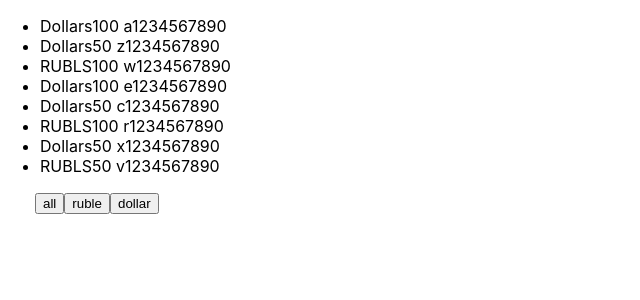
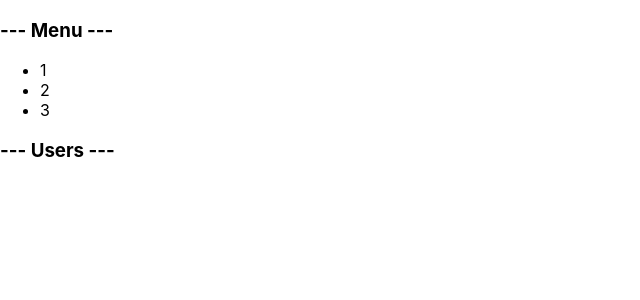
Before and after one commit to Dadeev/kabzda-simple, a React (Create React App) app: page / in a window 1280 px wide. Shown: the top 300 px of the page, without its empty margins (0-640 px from the left). Built offline with nearby package versions, Linux system fonts and the light colour scheme.

Commit message:
refactor: correct some plases of the project

```diff
--- a/src/App.tsx
+++ b/src/App.tsx
@@ -1,55 +1,35 @@
-import React, {useState} from 'react';
+import React from 'react';
 import './App.css';
-
-
-type FilterType = 'all' | 'RUBLS' | 'Dollars';
+import Accordion from "./components/Accordion/Accordion";
+import {Rating} from "./components/Rating/Rating";
 
 function App() {
-    const [money, setMoney] = useState([
-        {banknots: 'Dollars', value: 100, number: ' a1234567890'},
-        {banknots: 'Dollars', value: 50, number: ' z1234567890'},
-        {banknots: 'RUBLS', value: 100, number: ' w1234567890'},
-        {banknots: 'Dollars', value: 100, number: ' e1234567890'},
-        {banknots: 'Dollars', value: 50, number: ' c1234567890'},
-        {banknots: 'RUBLS', value: 100, number: ' r1234567890'},
-        {banknots: 'Dollars', value: 50, number: ' x1234567890'},
-        {banknots: 'RUBLS', value: 50, number: ' v1234567890'},
-    ])
+    console.log('App rendering')
+    return (
+        <div className="App">
+            {/*<PageTitle title={'This is APP component'}/>*/}
+            {/*<PageTitle title={'My friends'}/>*/}
+            {/*Article1*/}
+            {/*<Rating value={3}/>*/}
+            <Accordion titleValue={'Menu'} collapsed={false}/>
+            <Accordion titleValue={'Users'} collapsed={true}/>
+            {/*<Rating value={0}/>*/}
+            {/*<Rating value={1}/>*/}
+            {/*<Rating value={2}/>*/}
+            {/*<Rating value={3}/>*/}
+            {/*<Rating value={4}/>*/}
+            {/*<Rating value={5}/>*/}
+        </div>
+    );
+}
 
-const [filter, setFilter] = useState<FilterType>('all')
+type PageTitlePropsType = {
+    title: string;
+}
 
-    let currentMoney = money;
-    if (filter === 'RUBLS') {
-        currentMoney = money.filter((filteredMoney) => filteredMoney.banknots === 'RUBLS')
-    }
-    if (filter === 'Dollars') {
-        currentMoney = money.filter((filteredMoney) => filteredMoney.banknots === 'Dollars')
-    }
-
-    const onClickFilterHandler = (nameButton: FilterType) => {
-        setFilter(nameButton)
-    }
-
-    return (
-        <>
-            <ul>
-                {currentMoney.map((el, index) => {
-                    return (
-                        <li key={index}>
-                            <span>{el.banknots}</span>
-                            <span>{el.value}</span>
-                            <span>{el.number}</span>
-                        </li>
-                    )
-                })}
-            </ul>
-            <div style={{marginLeft: '35px'}}>
-                <button onClick={() => onClickFilterHandler ('all')}>all</button>
-                <button onClick={() => onClickFilterHandler ('RUBLS')}>ruble</button>
-                <button onClick={() => onClickFilterHandler ('Dollars')}>dollar</button>
-            </div>
-        </>
-    )
+function PageTitle(props: PageTitlePropsType) {
+    console.log('AppTitle rendering')
+    return <h1>{props.title}</h1>
 }
 
 export default App;
--- /dev/null
+++ b/src/components/Accordion/Accordion.tsx
@@ -0,0 +1,45 @@
+import React from 'react';
+
+type AccordionPropsType = {
+    titleValue: string,
+    collapsed: boolean;
+}
+
+function Accordion(props: AccordionPropsType) {
+    console.log('Accordion rendering')
+    if (props.collapsed) {
+        return <div>
+            <AccordionTitle title={props.titleValue}/>
+        </div>
+    } else {
+        return <div>
+            <AccordionTitle title={props.titleValue}/>
+            <AccordionBody/>
+        </div>
+    }
+}
+
+type AccordionTitlePropsType = {
+    title: string;
+}
+
+function AccordionTitle(props: AccordionTitlePropsType) {
+    console.log('AccordionTitle rendering')
+    return (
+        <h3>--- {props.title} --- </h3>
+    )
+}
+
+function AccordionBody() {
+    console.log('AccordionBody rendering')
+    return (
+        <ul>
+            <li>1</li>
+            <li>2</li>
+            <li>3</li>
+        </ul>
+    )
+}
+
+
+export default Accordion;
--- /dev/null
+++ b/src/components/Rating/Rating.tsx
@@ -0,0 +1,81 @@
+import React from "react";
+
+type RatingPropsType = {
+    value: 0 | 1 | 2 | 3 | 4 | 5;
+}
+
+export function Rating(props: RatingPropsType) {
+    console.log('Rating rendering')
+    if (props.value === 1) {
+        return (
+            <div>
+                <Star selected={true}/>
+                <Star selected={false}/>
+                <Star selected={false}/>
+                <Star selected={false}/>
+                <Star selected={false}/>
+            </div>)
+    }
+    if (props.value === 2) {
+        return (
+            <div>
+                <Star selected={true}/>
+                <Star selected={true}/>
+                <Star selected={false}/>
+                <Star selected={false}/>
+                <Star selected={false}/>
+            </div>)
+    }
+    if (props.value === 3) {
+        return (
+            <div>
+                <Star selected={true}/>
+                <Star selected={true}/>
+                <Star selected={true}/>
+                <Star selected={false}/>
+                <Star selected={false}/>
+            </div>)
+    }
+    if (props.value === 4) {
+        return (
+            <div>
+                <Star selected={true}/>
+                <Star selected={true}/>
+                <Star selected={true}/>
+                <Star selected={true}/>
+                <Star selected={false}/>
+            </div>)
+    }
+    if (props.value === 5) {
+        return (
+            <div>
+                <Star selected={true}/>
+                <Star selected={true}/>
+                <Star selected={true}/>
+                <Star selected={true}/>
+                <Star selected={true}/>
+            </div>)
+    } else {
+        return (
+            <div>
+                <Star selected={false}/>
+                <Star selected={false}/>
+                <Star selected={false}/>
+                <Star selected={false}/>
+                <Star selected={false}/>
+            </div>)
+    }
+}
+
+type StarPropsType = {
+    selected: boolean;
+}
+
+function Star(props: StarPropsType) {
+    console.log('star rendering')
+    if (props.selected) {
+        return <span><b>star </b></span>
+    } else {
+        return <span>star </span>
+    }
+}
```
